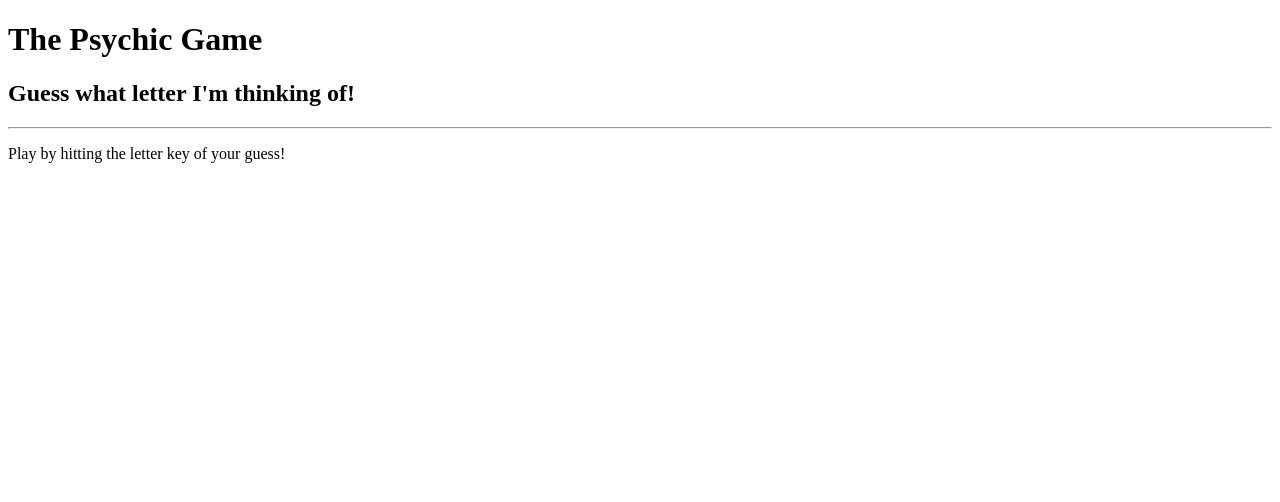
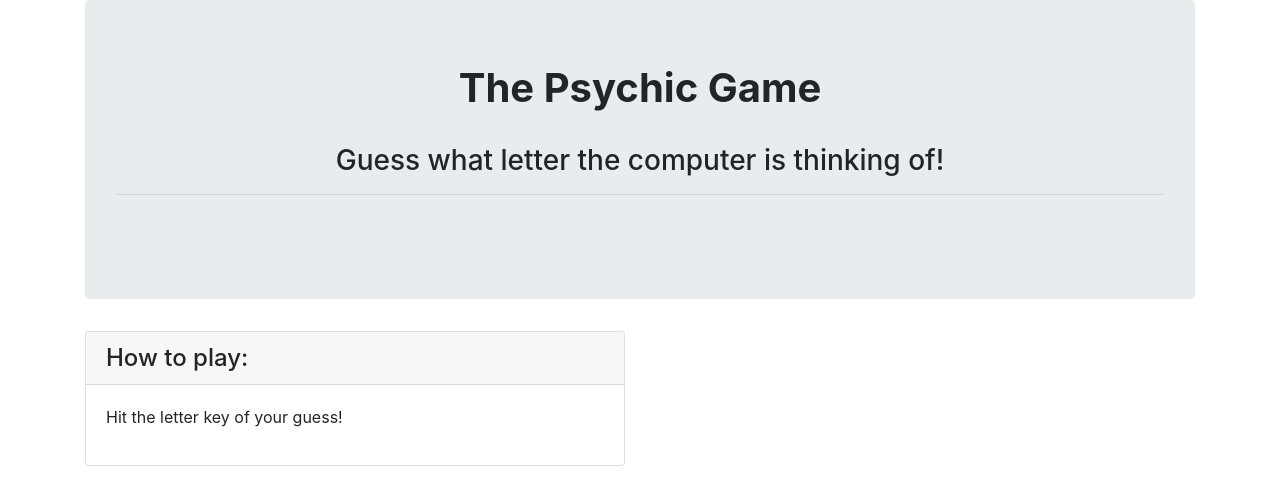
Before and after one commit to JohnnyLaberda/Psychic-Game, a plain HTML site: page index.html in a window 1280 px wide. Drawn offline with nearby package versions, Linux system fonts and the light colour scheme.

Commit message:
next commit

```diff
--- a/index.html
+++ b/index.html
@@ -6,7 +6,7 @@
     <meta http-equiv="X-UA-Compatible" content="ie=edge">
     <title>My Psychic Letter Game</title>
     <link rel="stylesheet" href="https://maxcdn.bootstrapcdn.com/font-awesome/4.7.0/css/font-awesome.min.css">
-    <link rel="https://maxcdn.bootstrapcdn.com/bootstrap/4.0.0/css/bootstrap.min.css">
+    <link rel="stylesheet" href="https://maxcdn.bootstrapcdn.com/bootstrap/4.0.0/css/bootstrap.min.css">
 
     <script src="https://code.jquery.com/jquery.js"></script>
 
@@ -15,18 +15,28 @@
 <body>
 
 
-
     <div class="container">
 
         <div class="jumbotron">
             <h1 class="text-center">
                 <strong>The Psychic Game</strong>
             </h1>
-                <h2>Guess what letter I'm thinking of!</h2>
+            <br>
+                <h3 class="text-center">
+                    Guess what letter the computer is thinking of!</h3>
                 <hr>
 
+                <br>
+        </div>
+        <div class="row">
+
+            <div class="col-lg-6">
+                <div id="howToPlay" class="card">
+                    <h4 class="card-header">How to play:</h4>
+                    <div class="card-body">
+
                     <div>
-                    <p id="directions-text">Play by hitting the letter key of your guess!</p>
+                        <p id="directions-text">Hit the letter key of your guess!</p>
                         <p id="playerchoice-text"></p>
                         <p id="computerchoice-text"></p>
                         <p id="wins-text"></p>
@@ -34,8 +44,15 @@
                         <p id="guessesleft-text"></p>
                         <p id="guessessofar-text"></p>
                     </div>
+                </div>
+            </div>
+        </div>
+
+
 
         <script type="text/javascript">
+
+        $(document).ready(function() {
 
                 // My array of possible guesses
                     var letters = ["A", "B", "C", "D", "E", "F", "G", "H", "I", "J", "K", "L", "M", "N", "O", "P", "Q", "R", "S", "T", "U", "V", "W", "X", "Y", "Z",];
@@ -57,6 +74,7 @@
 
                 // My event function - when the player presses a letter key
                     document.onkeyup = function(event) {
+
                         var playerGuess = event.key;
                         var computerGuess = letters[Math.floor)Math.random() * letters.length)];
 
@@ -73,12 +91,12 @@
                             computerChoiceText.textContent = "The computer chose: " + computerGuess;
                             winsText.textContent = "wins: " + wins;
                             lossesText.textContent = "losses: " + losses;
+                            guessesLeft.textContent = "guesses left: " + guessesLeft;
+                            guessesSoFar.textContent = "guesses so far: " + guessesSoFar;
+                        }
+                    });
 
-
-
-                        }
-                    };
-
+        });
         </script>
 
 
```
Also changed, not shown: 2 other files. Lines whose indentation alone changed are shown as unchanged.
